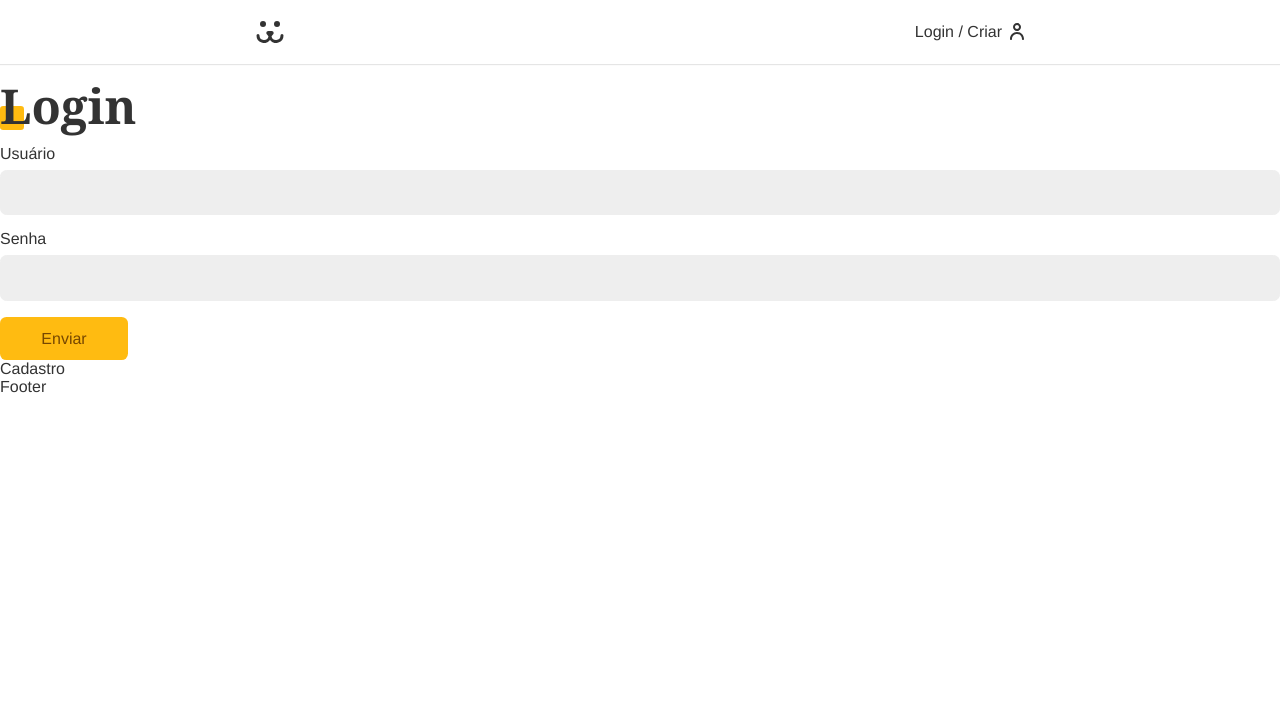
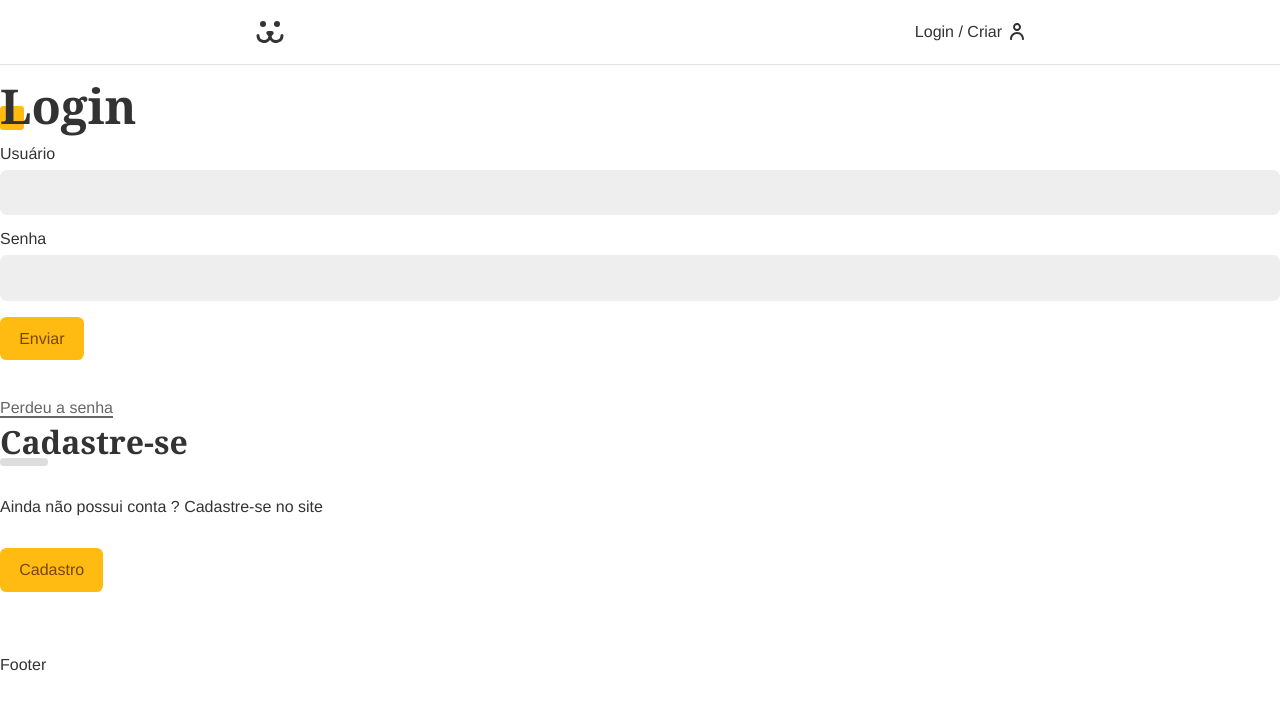
Before and after one commit to TomeCastroJr/projectdogs, a React (Vite) app: page /login in a window 1280 px wide. Shown: the top 710 px of the page. Built offline with nearby package versions, Linux system fonts and the light colour scheme.

Commit message:
styles interface login

```diff
--- a/src/Components/Forms/Button.module.css
+++ b/src/Components/Forms/Button.module.css
@@ -1,5 +1,5 @@
 .button{
-    min-width: 8rem;
+    width: fit-content;
     font-size: 1rem;
     font-family: var(--type-first);
     cursor: pointer;
--- a/src/Components/Login/LoginForm.jsx
+++ b/src/Components/Login/LoginForm.jsx
@@ -5,35 +5,35 @@
 import { UseForm } from "../../hooks/UseForm";
 import { UserContext } from "../../UserContext";
 import { Error } from "../Helper/Error";
+import styles from './LoginForm.module.css'
+import stylesBtn from '../Forms/Button.module.css'
 
 export function LoginForm(){
     const username = UseForm()
     const password = UseForm()
-
     const {userLogin, error, loading} = useContext(UserContext)
-
    async function handleSubmit(e){
         e.preventDefault();
-
         if(username.validate() && password.validate()){
             userLogin(username.value, password.value)
-
         }
     }
-
     return(
         <section className="animeleft">
             <h1 className="title">Login</h1>
-            <form onSubmit={handleSubmit}>
+            <form className={styles.form} onSubmit={handleSubmit}>
                 <Input label="Usuário" type="text" name="username" {...username} />
                 <Input label="Senha" type="password" name="password" {...password}/>
-
                 {loading ? <Button disabled>Carregando...</Button>:
                 <Button>Enviar</Button>}
-
                 {error && <Error error={error}/>}
             </form>
-            <Link to="/login/criar" >Cadastro</Link>
+            <Link className={styles.perdeu} to="/login/perdeu">Perdeu a senha</Link>
+            <div className={styles.cadastro}>
+                <h2 className={styles.subtitle} >Cadastre-se</h2>
+                <p>Ainda não possui conta ? Cadastre-se no site</p>
+                <Link className={stylesBtn.button} to="/login/criar" >Cadastro</Link>
+            </div>
         </section>
     )
 }
--- /dev/null
+++ b/src/Components/Login/LoginForm.module.css
@@ -0,0 +1,36 @@
+.form{
+    margin-bottom: 2rem;
+}
+.perdeu{
+    display: inline-block;
+    color: #666;
+    padding: .5rem 0;
+    line-height: 1;
+}
+.perdeu::after{
+    content: '';
+    height: 2px;
+    width: 100%;
+    background-color: currentColor;
+    display: block;
+}
+.cadastro{
+    margin-bottom: 4rem;
+}
+.subtitle{
+    font-family: var(--type-second);
+    line-height: 1;
+    font-size: 2rem;
+}
+.subtitle::after{
+    content: '';
+    display: block;
+    background: #ddd;
+    height: .5rem;
+    width: 3rem;
+    border-radius: 2rem;
+}
+.cadastro p{
+    margin-top: 2rem;
+    margin-bottom: 2rem;
+}
```
